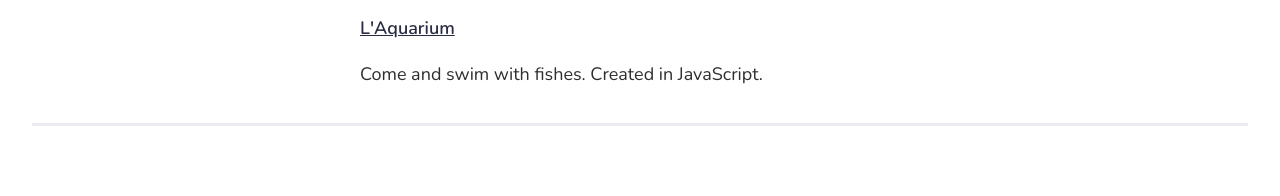
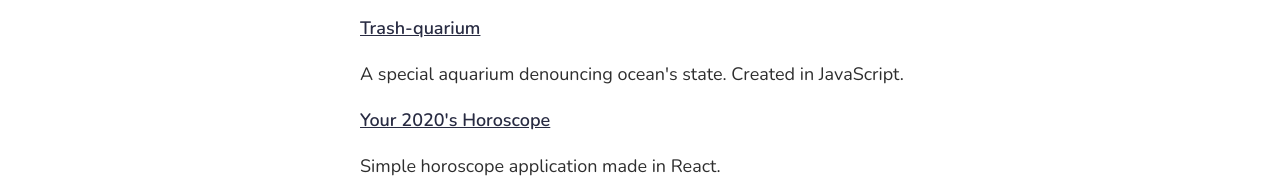
Before and after one commit to HildeHilde/mathilde-moreau-website, a website built with webpack: page public/index.html in a window 1280 px wide. Shown: the part 533-729 px from the top of the page. Built offline with nearby package versions, Linux system fonts and the light colour scheme.

Commit message:
add two new projects items

```diff
--- a/public/index.html
+++ b/public/index.html
@@ -87,14 +87,20 @@
                 <p>
                   <a class="project-title" href="#">My BuJo</a>
                 </p>
-                <p>A nice bullet journal in JavaScript</p>
+                <p>A nice bullet journal in JavaScript.</p>
               </div>
               <div class="project-item">
                 <p>
-                  <a class="project-title" href="#">L'Aquarium</a>
-                  <p>Come and swim with fishes. Created in JavaScript.</p>
+                  <a class="project-title" href="https://glitch.com/~trashquarium" target="_blank">Trash-quarium</a>
+                  <p>A special aquarium denouncing ocean's state. Created in JavaScript.</p>
                 </p>
             </div>
+            <div class="project-item">
+              <p>
+                <a class="project-title" href="#" target="_blank">Your 2020's Horoscope</a>
+                <p>Simple horoscope application made in React.</p>
+              </p>
+          </div>
             </div>
           </div>
         </div>
```
Also changed, not shown: src/events.js (deleted, +0 -36 lines), 1 other file.
